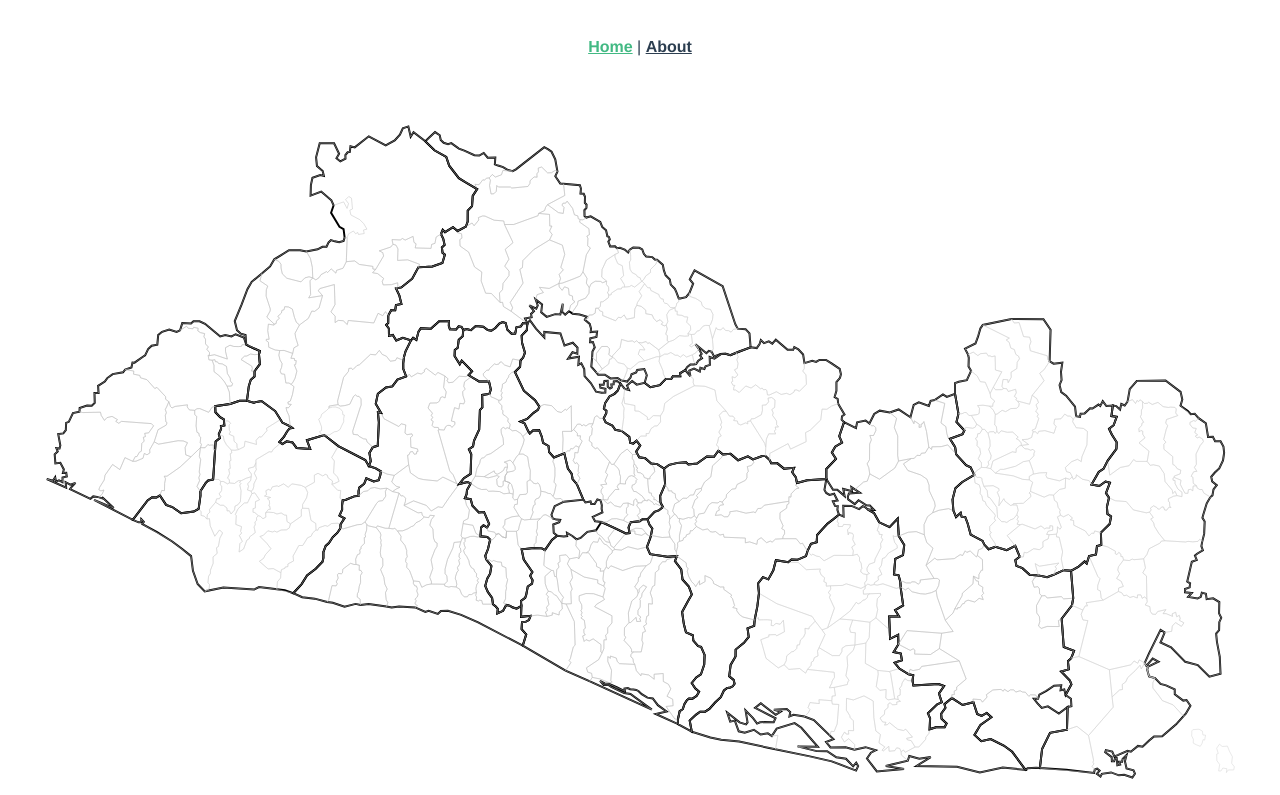
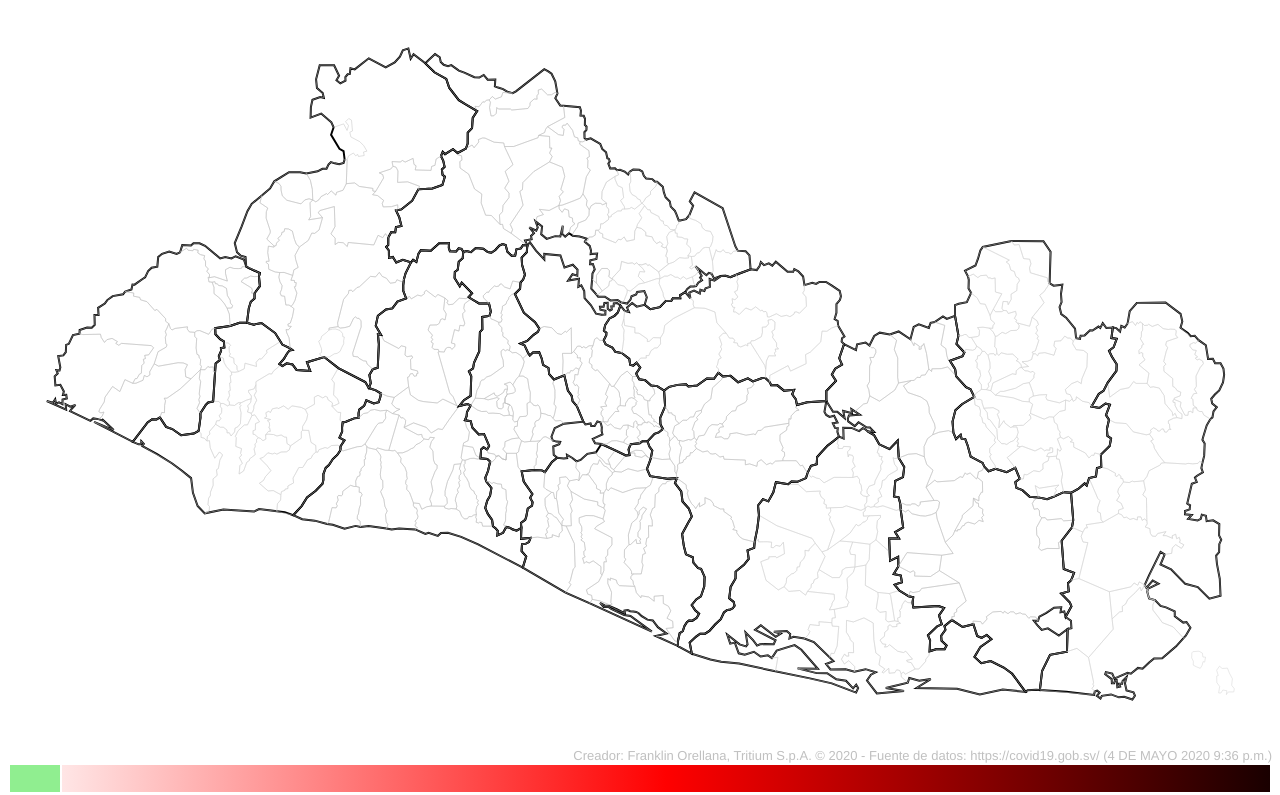
Before and after one commit to frank-orellana/covid-maps-sv, a Vue app: page / in a window 1280 px wide. Shown: the top 795 px of the page. Built offline with nearby package versions, Linux system fonts and the light colour scheme; no server answers.

Commit message:
se oculta nav

```diff
--- a/src/App.vue
+++ b/src/App.vue
@@ -1,9 +1,9 @@
 <template>
   <div id="app">
-    <div id="nav">
+    <!-- div id="nav">
       <router-link to="/">Home</router-link> |
       <router-link to="/about">About</router-link>
-    </div>
+    </div-->
     <router-view/>
   </div>
 </template>
```
